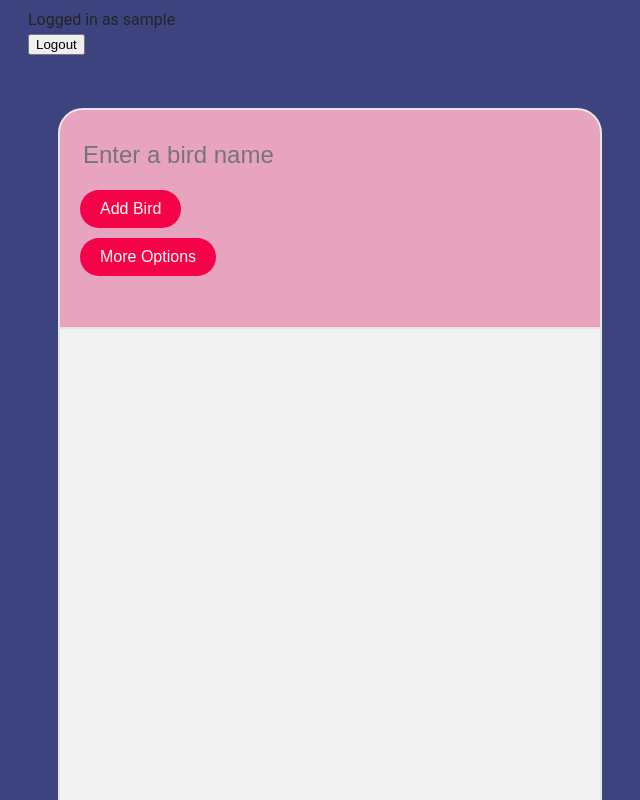
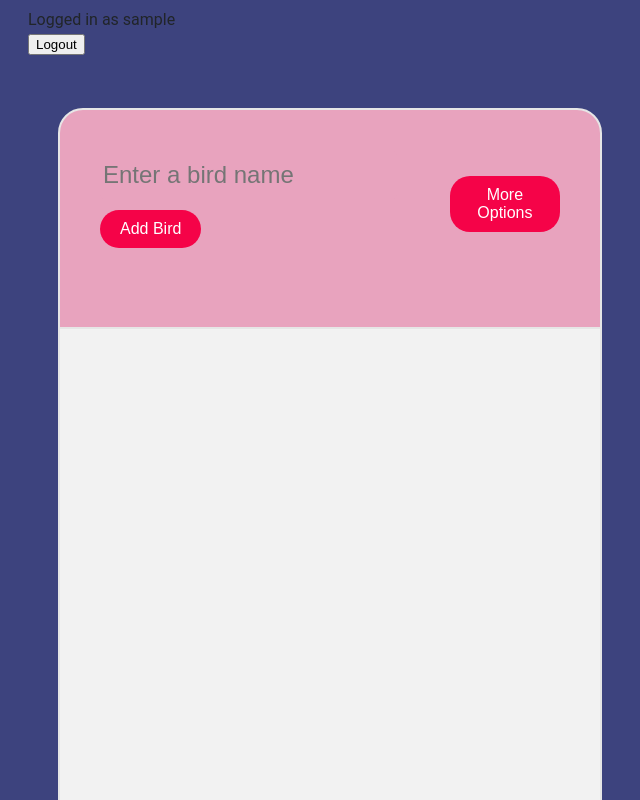
Before and after one commit to robertliamchristian/BDX, a Flask app: page /userlist in a window 1280 px wide. Shown: the whole page, without its empty margins (0-640 px from the left). Run offline with Flask 3, Linux system fonts and the light colour scheme; the visitor is signed in with stand-in values (Sample User, id 1).

Commit message:
shifted more options to right side

```diff
--- a/static/css/pstyle.css
+++ b/static/css/pstyle.css
@@ -28,10 +28,11 @@ body {
     border-top-left-radius: 25px;
     border: 2px solid #e6e6e6;
     position: fixed;
-    z-index: 2;
+    z-index: 1000;
     width: 85.6%;
     max-width: 500px;
     min-height: 176.5px;
+
 }
 
 #bottom-card {
@@ -52,8 +53,11 @@ body {
     overflow-y: auto;
     scrollbar-width: none; /* Firefox */
     -ms-overflow-style: none;
+    z-index: 1;
+}
 
-}
+
+
 
 .bird-search input[type="submit"] {
     background-color: #F50348;
@@ -167,3 +171,31 @@ button:hover {
 #book {
     font-size: 14pt;
 }
+
+#button-container {
+    margin-top: 10px;
+}
+
+.flex-container {
+    display: flex;
+    align-items: center; /* This will vertically align the items if they have different heights */
+    justify-content: space-between; /* Adjust this according to your design requirements */
+}
+
+/* Ensure the form and the button grow and shrink appropriately */
+.add-bird, .more-options {
+    flex: 1; /* Adjust the flex-grow, flex-shrink, and flex-basis values as needed */
+}
+
+#top-main {
+    display: flex; /* Establishes a flex container */
+    align-items: center; /* Centers items vertically within the container */
+    justify-content: space-between; /* Spreads out the form and the button */
+    padding: 20px; /* Add padding as needed */
+}
+
+/* Styles for the form and the button to ensure they can grow as needed */
+.bird-search, #button-container {
+    flex-grow: 1;
+    margin-right: 10px; /* Add some space between the form and the button */
+}
--- a/templates/index.html
+++ b/templates/index.html
@@ -17,6 +17,8 @@
             <!-- Add Bird Logic -->
             <div id="top-main">
                 {% if current_user.is_authenticated %}
+                <div class="flex-container">
+                    <div class="left-top-container">
                 <div class="add-bird">
                     <div class="bird-search">
                         <form action="{{ url_for('index') }}" method="post">
@@ -30,6 +32,7 @@
                     <div id="suggestions" style="display:none;"></div>
                 </div>
 
+
                 <!-- Update Message-->
                 <div id="message">
                     {% if message %}
@@ -37,10 +40,16 @@
                     {% endif %}
                 </div>
                 {% endif %}
+
+            </div>
         </div>
 
             <!-- More Options -->
+            <div id-"button-container">
                 <button id="more-options-button">More Options</button>
+            </div>
+
+            </div>
             <div id="more-options-content" style="display: none;">
 
                 <div id="new-list-form">
@@ -73,7 +82,6 @@
                     </ul>
                 </div>
                 </div>
-
         </div>
 
         <!-- Bottom Card -->
@@ -112,6 +120,8 @@
                 <input type="submit" value="Logout">
             </form>
         </div>
+
+
 
 
 
```
Lines whose indentation alone changed are shown as unchanged.
